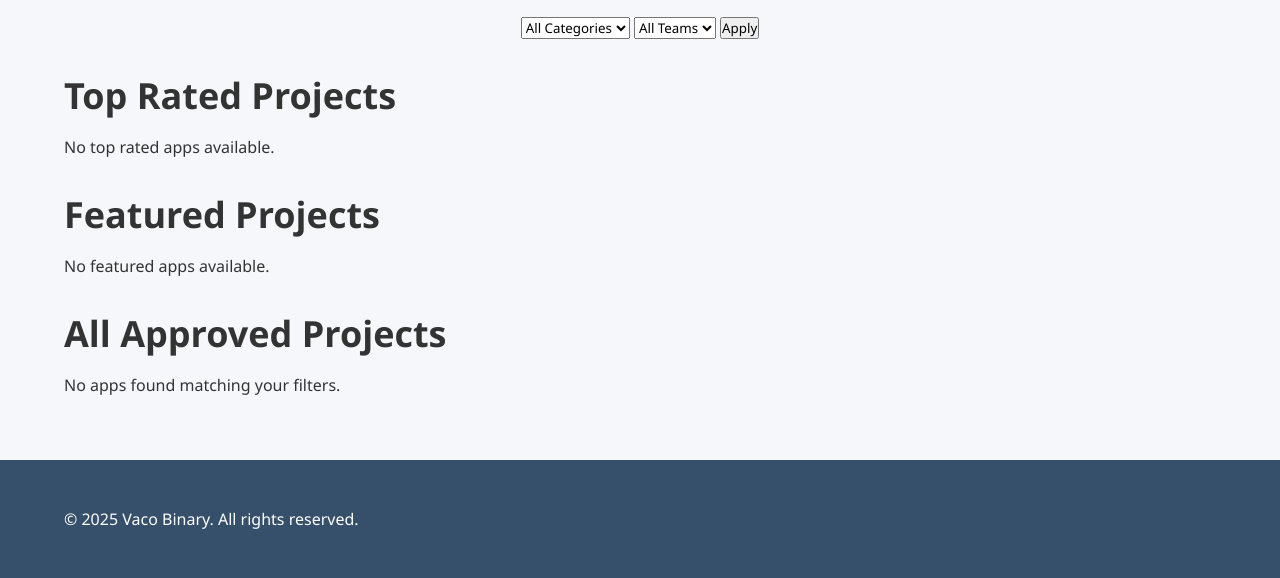
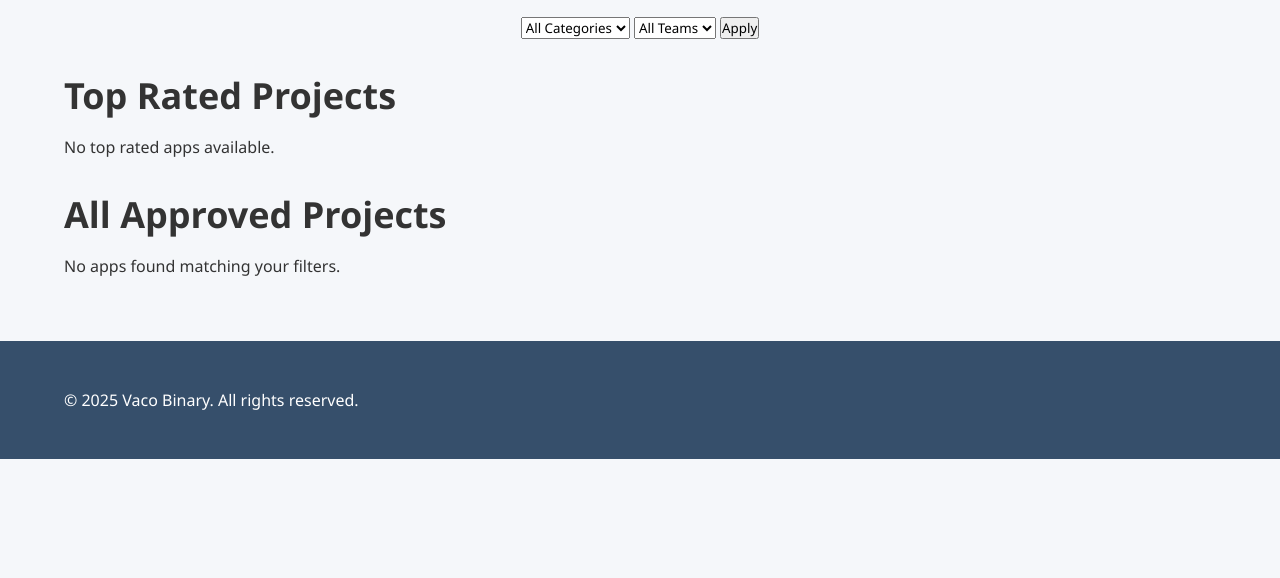
Before and after one commit to Rishab260/canonical-ui, a Django app: page / in a window 1280 px wide. Shown: the part 341-919 px from the top of the page. After the commit the page ends 800 px from the top, so only its background shows below. Run offline with Django 5.2, Linux system fonts and the light colour scheme; data that the repository does not hold is empty.

Commit message:
Removed featured projects

```diff
--- a/canonicalwebui/core/templates/core/landing_page.html
+++ b/canonicalwebui/core/templates/core/landing_page.html
@@ -64,16 +64,7 @@
 </div>
 
 <!-- Section: Featured Projects -->
-<div class="section-title">
-    <h2>Featured Projects</h2>
-</div>
-<div class="projects-grid">
-    {% for app in featured_apps %}
-        {% include "core/partials/app_card.html" with app=app %}
-    {% empty %}
-        <p>No featured apps available.</p>
-    {% endfor %}
-</div>
+
 
 <!-- Section: All Approved Projects -->
 <div class="section-title">
```
